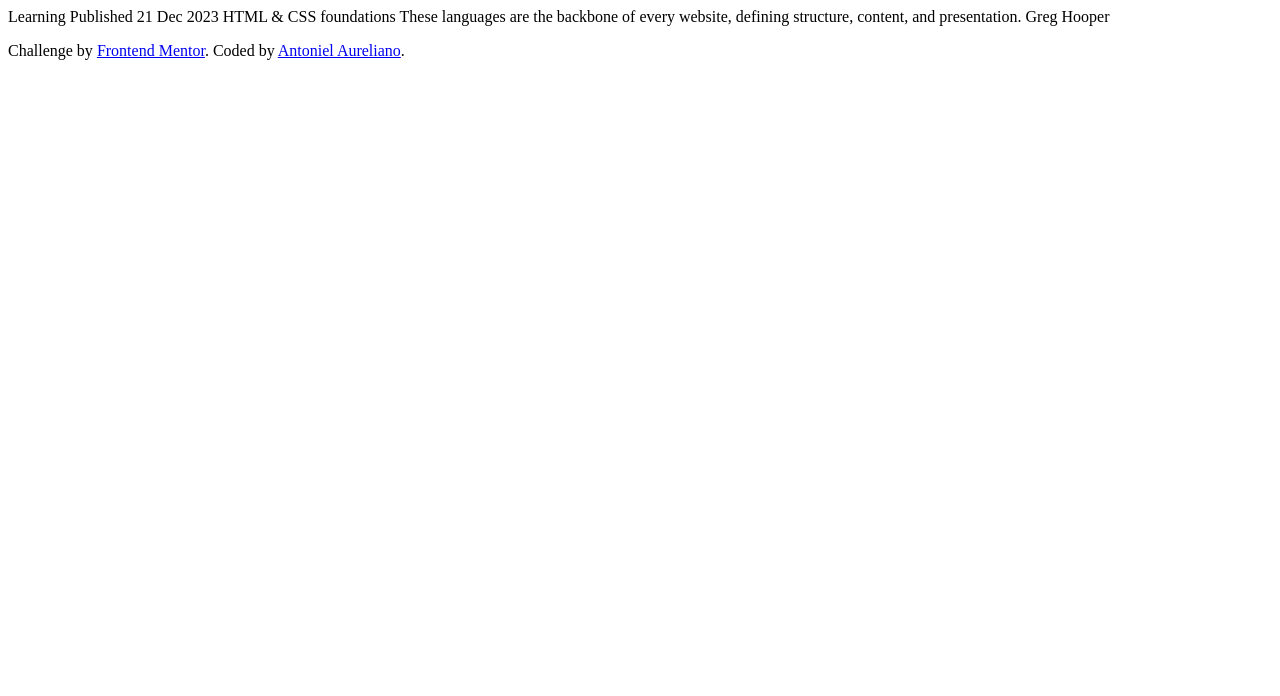
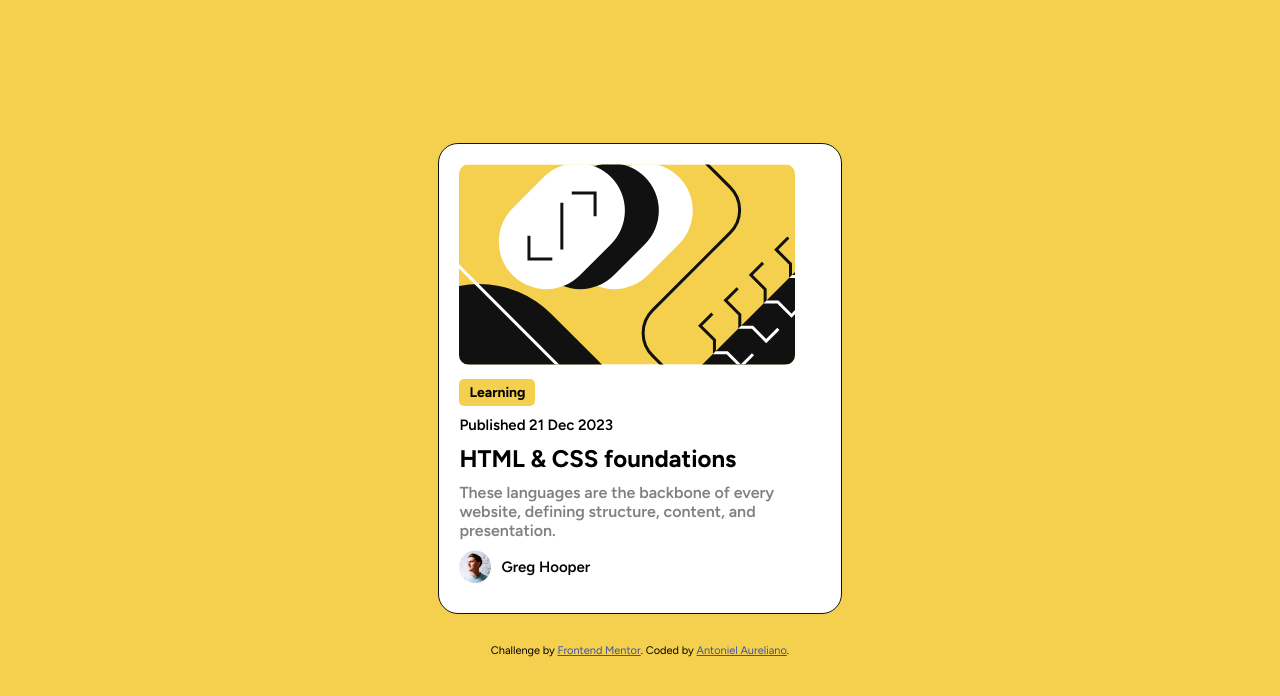
Before and after one commit to AntonielAureliano/blog-preview-card-main, a plain HTML site: page index.html in a window 1280 px wide. Drawn offline with Linux system fonts and the light colour scheme.

Commit message:
Estilizando classe container, blog-img, blog-content e blog-author.

```diff
--- a/index.html
+++ b/index.html
@@ -8,21 +8,35 @@
 
   <title>Frontend Mentor | Blog preview card</title>
 
+  <link rel="preconnect" href="https://fonts.googleapis.com">
+  <link rel="preconnect" href="https://fonts.gstatic.com" crossorigin>
+  <link href="https://fonts.googleapis.com/css2?family=Figtree:ital,wght@0,300..900;1,300..900&display=swap" rel="stylesheet">
+
+  <link rel="stylesheet" href="./style.css" />
+
 </head>
 <body>
 
-  <man class="container">
-    <div></div>
-    <div>Learning
+  <main class="container">
+    <div class="blog-img">
+      <img src="assets/images/illustration-article.svg" alt="">
+    </div>
+    <div class="blog-content">
+      <h4>Learning</h4>
 
-      Published 21 Dec 2023
+      <p>Published 21 Dec 2023</p>
 
-      HTML & CSS foundations
+      <h1>HTML & CSS foundations</h1>
 
-      These languages are the backbone of every website, defining structure, content, and presentation.
+      <p>These languages are the backbone of every website,
+        defining structure, content, and presentation.</p>
 
-      Greg Hooper</div>
-  </man>
+      <div class="blog-author">
+        <img src="./assets/images/image-avatar.webp" alt="Foto de perfil de Greg Hooper">
+        <p>Greg Hooper</p>
+      </div>
+    </div>
+  </main>
 
 
 
--- a/style.css
+++ b/style.css
@@ -1,3 +1,94 @@
+* {
+    box-sizing: border-box;
+    margin: 0;
+    padding: 0;
+}
+
+:root {
+    --primary-yellow: hsl(47, 88%, 63%);
+
+    --neutral-white: hsl(0, 0%, 100%);
+    --neutral-grey: hsl(0, 0%, 50%);
+    --neutral-black: hsl(0, 0%, 7%);
+    --neutral-link: hsl(228, 45%, 44%);
+
+    --font-default: 'Figtree', sans-serif;
+}
+
+body {
+    background-color: var(--primary-yellow);
+    display: grid;
+    font-family: var(--font-default);
+    height: 100vh;
+    justify-content: center;
+    place-content: center;
+
+}
+
+
+/*Container*/
+.container {
+    background-color: var(--neutral-white);
+    border: solid 1px var(--neutral-black);
+    border-radius: 20px;
+    padding: 20px;
+
+}
+
+/*Blog-img*/
+
+.blog-img img {
+    border-radius: 10px;
+}
+
+/*Blog-content*/
+.blog-content {
+    gap: 10px;
+    display: grid;
+    justify-items: start;
+    margin: 10px 0;
+}
+
+.blog-content h4 {
+    background-color: var(--primary-yellow);
+    border-radius: 5px;
+    display: inline;
+    font-size: .875rem;
+    padding: 5px 10px;
+}
+
+.blog-content h1 {
+    font-size: 24px;
+    /*diminuir espaço entre letras*/
+}
+
+.blog-content p {
+    font-weight: 600;
+    font-size: .9375rem;
+    max-width: 35ch;
+}
+
+.blog-content p:nth-child(4) {
+    color: var(--neutral-grey);
+    font-size: 1rem;
+}
+
+/*Blog-author*/
+.blog-author {
+    display: flex;
+    gap: 10px;
+}
+
+.blog-author img {
+    max-width: 32px;
+}
+
+.blog-author p {
+    align-self: center;
+    font-size: .9375rem;
+    font-weight: 600;
+}
+
 /*Footer*/
 
 .attribution {
```
